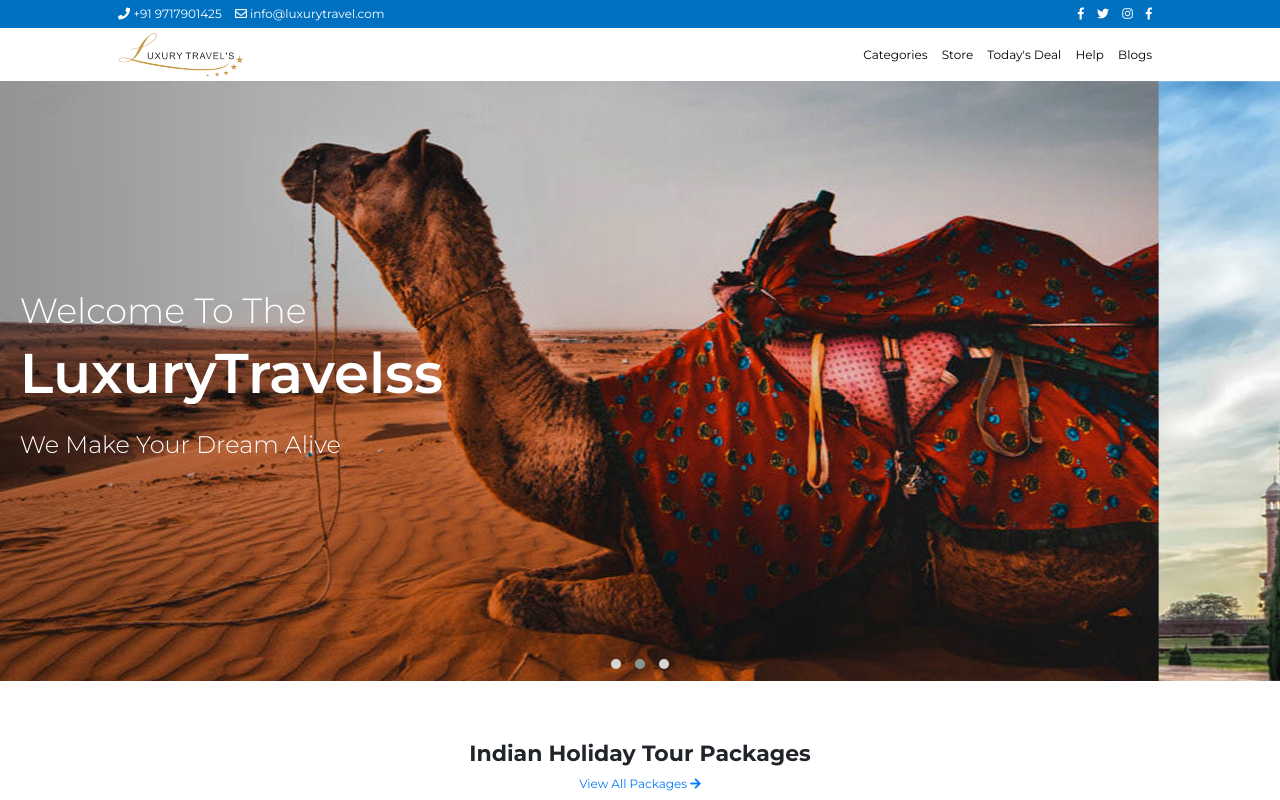
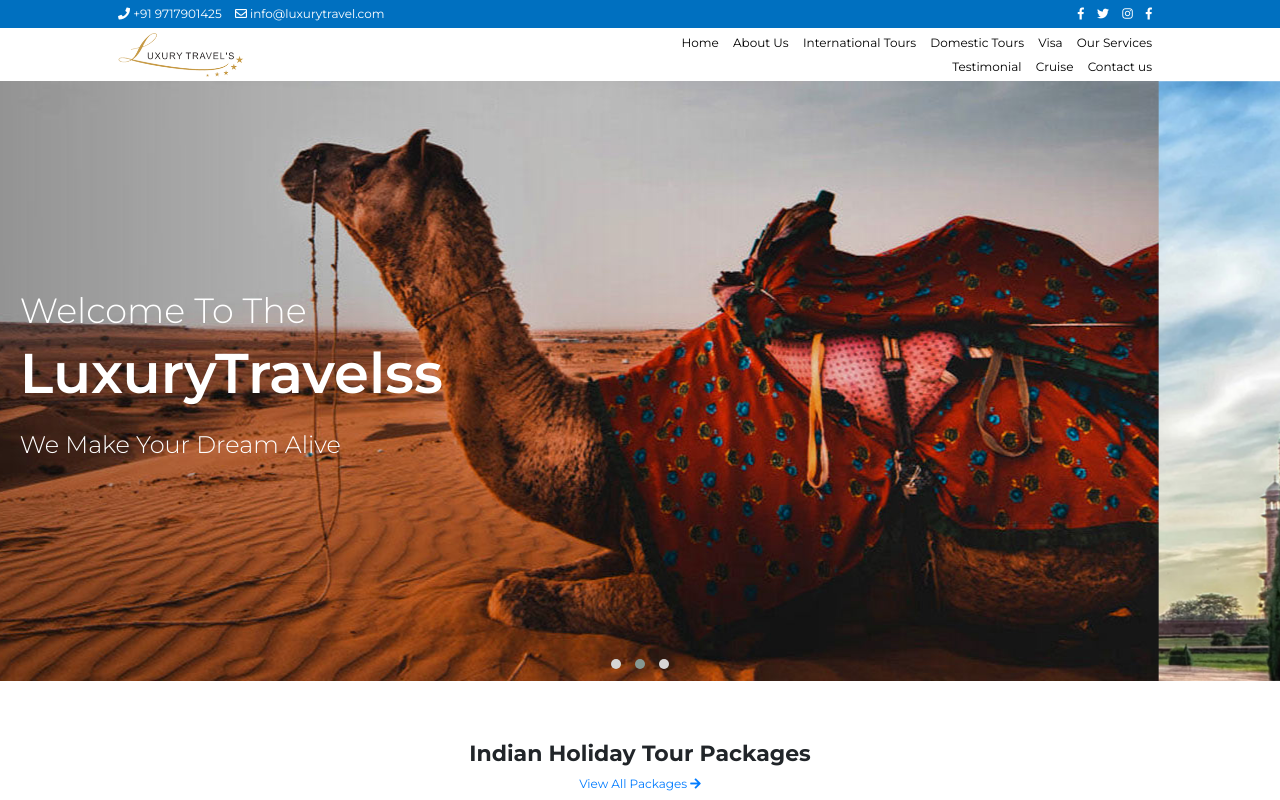
Before and after one commit to kartikmehra29/luxurytravelss, a plain HTML site: page index.html in a window 1280 px wide. Shown: the top 800 px of the page. Drawn offline with nearby package versions, Linux system fonts and the light colour scheme.

Commit message:
Update index.html

```diff
--- a/index.html
+++ b/index.html
@@ -59,20 +59,33 @@
 			<div class="col-md-6 m-auto text-right">
 				<ul>
                     <li>
-                        <a href="#" >Categories</a>
+                        <a href="#" >Home</a>
                     </li>
                     <li>
-                        <a href="#" >Store</a>
+                        <a href="#" >About Us</a>
                     </li>
 
                     <li>
-                        <a href="#" >Today's Deal</a>
+                        <a href="#" >International Tours</a>
                     </li>
                     <li>
-                        <a href="#" >Help</a>
+                        <a href="#" >Domestic Tours</a>
                     </li>
                     <li>
-                        <a href="#" >Blogs</a>
+                        <a href="#" >Visa</a>
+                    </li>
+                    <li>
+                        <a href="#" >Our Services</a>
+                    </li>
+                    <li>
+                        <a href="#" >Testimonial</a>
+                    </li>
+
+                    <li>
+                        <a href="#" >Cruise</a>
+                    </li>
+                    <li>
+                        <a href="#" >Contact us</a>
                     </li>
                 </ul>
 			</div>
@@ -446,6 +459,8 @@
                     <li><a href="#">Home</a></li>
                     <li> <a href="#">About Us</a></li>
                     <li><a href="#">Services</a>  </li>
+                    <li> <a href="#">Terms and Conditions</a></li>
+                    <li><a href="#">Privacy policy</a>  </li>
                 </ul>
             </div>
             <div class="col-md-5 footer-col">
```
